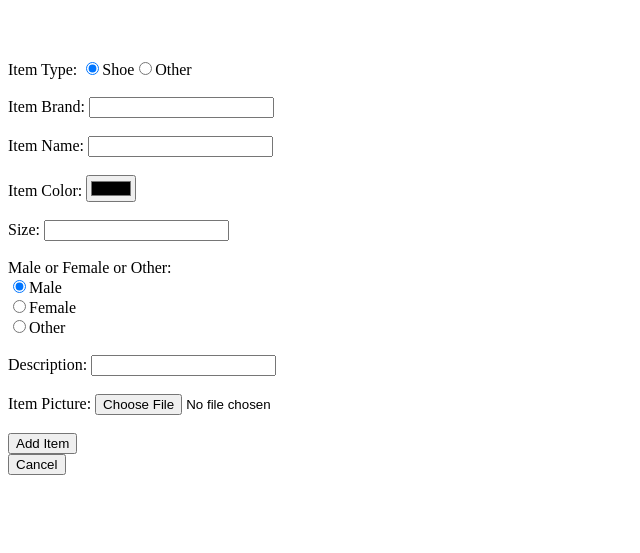
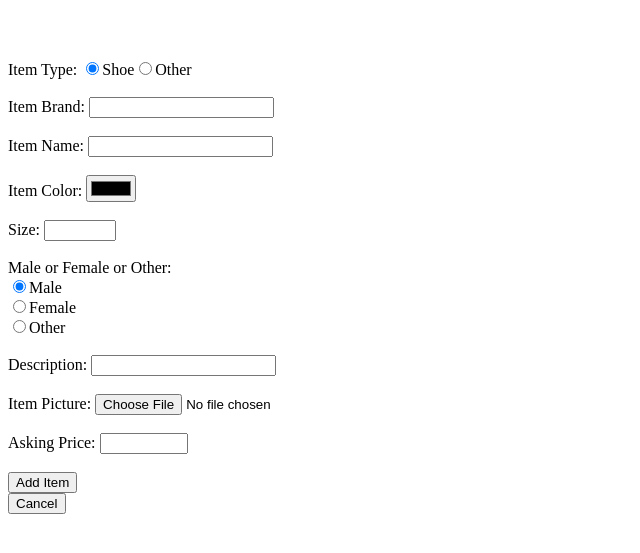
Before and after one commit to TarasTopolnytskyy/shoe_store, a Django app: template login_register_app/templates/new_item.html in a window 1280 px wide. Shown: the part 57-610 px from the top of the page, without its empty margins (0-640 px from the left). Run offline with Django 3.2, Linux system fonts and the light colour scheme; the template is opened without the code that fills it, so the values that code supplies are empty.

Commit message:
Cleaned up some things

```diff
--- a/login_register_app/models.py
+++ b/login_register_app/models.py
@@ -74,6 +74,8 @@ class Inventory(models.Model):
     item_name = models.CharField(max_length = 255)
     item_color = models.CharField(max_length = 255)
     item_price = models.FloatField()
+    created_at = models.DateTimeField(auto_now_add=True)
+    updated_at = models.DateTimeField(auto_now=True)
 
     availability = models.BooleanField()
     buyer = models.ForeignKey(User, related_name="bought", on_delete = models.CASCADE)
--- a/login_register_app/templates/item_info.html
+++ b/login_register_app/templates/item_info.html
@@ -7,7 +7,10 @@
     <title>Shoe</title>
 </head>
 <body>
+
     <h1>Hello {{ request.session.user.first_name }} here are the Shoe Details!</h1>
+
+    <a href="logout">Log Out</a>
 
     <h2>Shoe</h2>
     <p>{{inventory.item_name}}</p>
--- a/login_register_app/templates/new_item.html
+++ b/login_register_app/templates/new_item.html
@@ -24,10 +24,11 @@
         Item Brand: <input type="text" name="brand" value=""><br><br>
         Item Name: <input type="text" name="name" value=""><br><br>
         Item Color: <input type="color" name="color" value="color"><br><br>
-        Size: <input type="number" name="size" value=""><br><br>
+        Size: <input type="number" name="size" min="6" max="17" step=".5"><br><br>
         Male or Female or Other:<br> <input type="radio" name="gender" value="male" checked>Male<br><input type="radio" name="gender" value="female">Female<br><input type="radio" name="gender" value="other">Other<br><br>
         Description: <input type="textfield" name="description" value=""><br><br>
         Item Picture: <input type="file" name="photo" accept="image/*"><br><br>
+        Asking Price: <input type="number" name="price" min="50" max="100000" step="10"><br><br>
         <input type="submit" name="submit" value="Add Item">
     </form>
     <form action="cancel" method = "POST">
```
